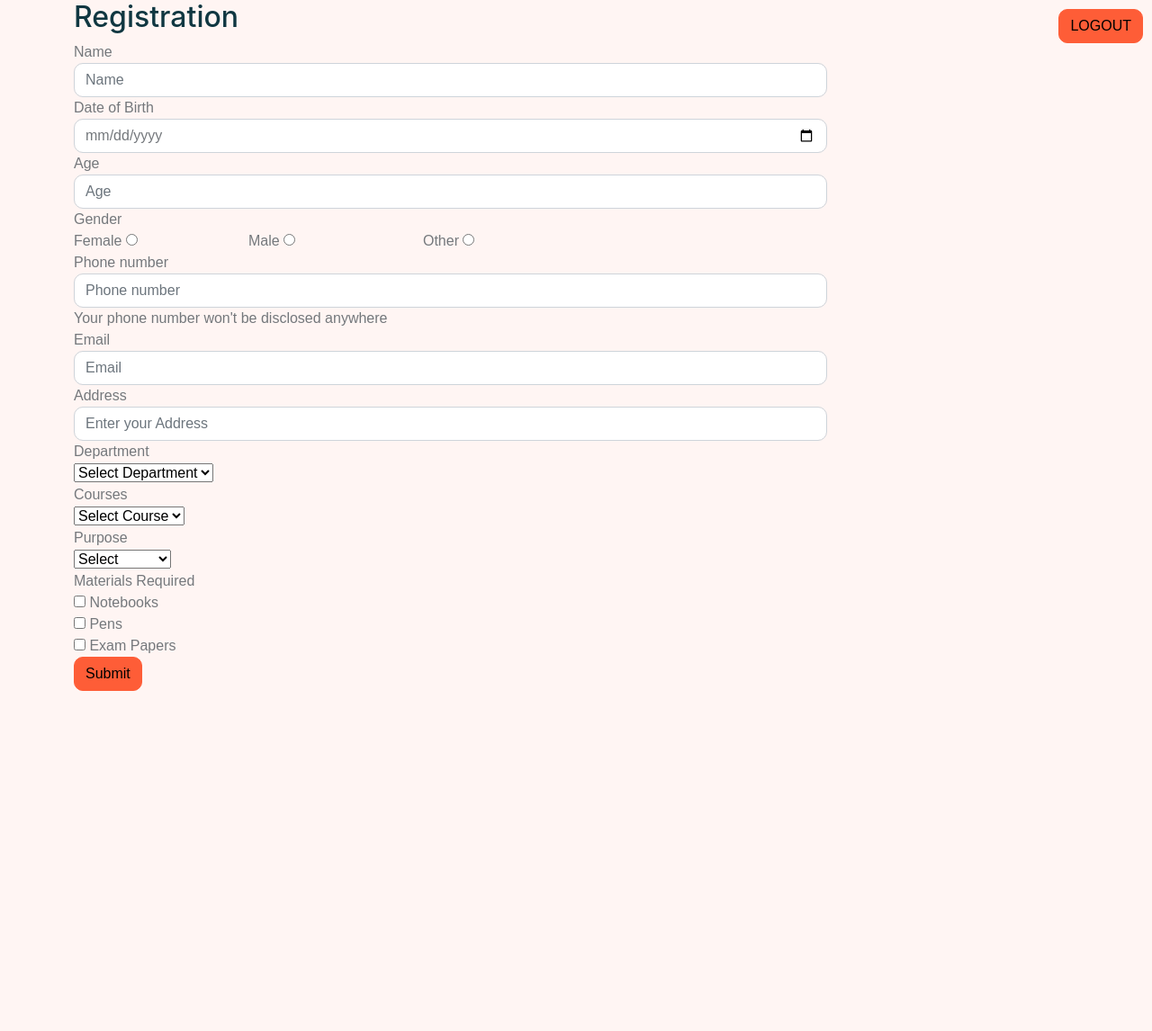
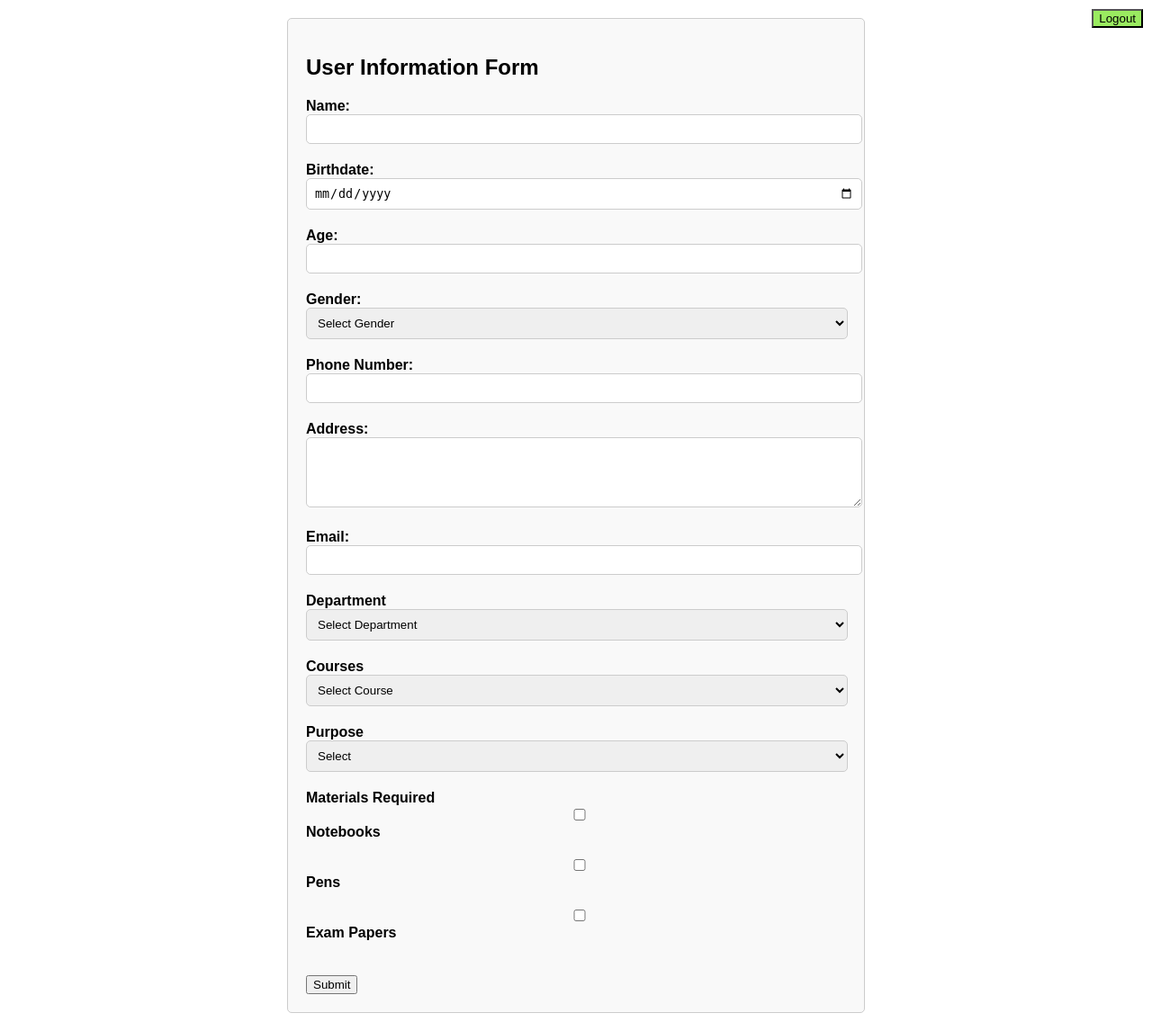
Before and after one commit to divyarnair/beckercollegeapp, a Django app: page /form in a window 1280 px wide. Shown: the whole page at 90% size. Before the commit the page ends 768 px from the top, so only its background shows below. Run offline with Django 4.2, Linux system fonts and the light colour scheme; some libraries are stand-ins or nearby versions.

Commit message:
Update form.html

```diff
--- a/templates/form.html
+++ b/templates/form.html
@@ -1,86 +1,97 @@
 {% load static %}
 <!DOCTYPE html>
-<html lang="en">
+<html lang="en" xmlns="http://www.w3.org/1999/html">
 <head>
     <meta charset="UTF-8">
-    <meta name="viewport" content="width=device-width, initial-scale=1">
-    <link rel="stylesheet" href="{% static 'css/style.css' %}">
-    <link href="{% static 'css/bootstrap.min.css' %}" rel="stylesheet">
-    <link href="https://fonts.googleapis.com/css2?family=Roboto:wght@100&display=swap" rel="stylesheet">
-    <script src="https://kit.fontawesome.com/1b99dd44bf.js" crossorigin="anonymous"></script>
-    <title>Title</title>
+    <meta name="viewport" content="width=device-width, initial-scale=1.0">
+    <title>User Information Form</title>
+    <style>
+        body {
+            font-family: Arial, sans-serif;
+            margin: 0;
+            padding: 0;
+        }
+        .container {
+            max-width: 600px;
+            margin: 20px auto;
+            padding: 20px;
+            border: 1px solid #ccc;
+            border-radius: 5px;
+            background-color: #f9f9f9;
+        }
+        .form-group {
+            margin-bottom: 20px;
+        }
+        .form-group label {
+            display: block;
+            font-weight: bold;
+        }
+        .form-group input, .form-group select, .form-group textarea {
+            width: 100%;
+            padding: 8px;
+            border: 1px solid #ccc;
+            border-radius: 5px;
+        }
+        .form-group select {
+            width: calc(100% + 2px); /* Adjusting width to include the border */
+        }
+        .form-group textarea {
+            resize: vertical;
+        }
+        .btn-submit, .btn-logout {
+            padding: 10px 20px;
+            border: none;
+            border-radius: 5px;
+            background-color: #007bff;
+            color: #fff;
+            cursor: pointer;
+        }
+        .btn-logout {
+            float: right;
+        }
+    </style>
 </head>
 <body>
+
 <div class="container">
-            <form action="submitted" method="POST" class="form-horizontal" role="form">
+    <h2>User Information Form</h2>
+    <form action="submitted" method="POST" class="form-horizontal" onsubmit="return validateForm()">
         {% csrf_token %}
-                <h2>Registration</h2>
         <div class="form-group">
-                    <label for="first_name" class="col-sm-3 control-label">Name</label>
-                    <div class="col-sm-9">
-                        <input type="text" id="first_name" placeholder="Name" class="form-control" name="Name">
-                    </div>
-                </div>
-
-                <div class="form-group">
-                    <label for="birthday" class="col-sm-3 control-label">Date of Birth</label>
-                    <div class="col-sm-9">
-                        <input type="date" id="birthday" class="form-control" name="birthDate">
-                    </div>
-                </div>
-
-                <div class="form-group">
-                    <label for="Age" class="col-sm-3 control-label">Age</label>
-                    <div class="col-sm-9">
-                        <input type="number" id="Age" placeholder="Age" class="form-control" name="Age">
-                    </div>
+            <label for="name">Name:</label>
+            <input type="text" id="name" name="name" required>
         </div>
         <div class="form-group">
-                    <label for="gender" class="control-label col-sm-3">Gender</label>
-                    <div class="col-sm-6">
-                        <div class="row">
-                            <div class="col-sm-4">
-                                <label class="radio-inline">Female</label>
-                                    <input type="radio" id="gender" value="Female" name="gender">
-
-                            </div>
-                            <div class="col-sm-4">
-                                <label class="radio-inline">Male</label>
-                                    <input type="radio" value="Male" name="gender">
-
-                            </div>
-                            <div class="col-sm-4">
-                                <label class="radio-inline">Other</label>
-                                    <input type="radio" value="Other" name="gender" >
-
-                            </div>
-                        </div>
-                    </div>
-                </div>
-
-                <div class="form-group">
-                    <label for="phoneNumber" class="col-sm-3 control-label">Phone number </label>
-                    <div class="col-sm-9">
-                        <input type="phoneNumber" id="phoneNumber" placeholder="Phone number" class="form-control" name="PhoneNumber">
-                        <span class="help-block">Your phone number won't be disclosed anywhere </span>
-                    </div>
+            <label for="birthdate">Birthdate:</label>
+            <input type="date" id="birthdate" name="birthdate" required>
         </div>
         <div class="form-group">
-                    <label for="email" class="col-sm-3 control-label">Email</label>
-                    <div class="col-sm-9">
-                        <input type="email" id="email" placeholder="Email" class="form-control" name= "email">
+            <label for="age">Age:</label>
+            <input type="number" id="age" name="age" required>
         </div>
+        <div class="form-group">
+            <label for="gender">Gender:</label>
+            <select id="gender" name="gender" required>
+                <option value="">Select Gender</option>
+                <option value="M">Male</option>
+                <option value="F">Female</option>
+                <option value="O">Other</option>
+            </select>
         </div>
-
         <div class="form-group">
-                    <label for="text" class="col-sm-3 control-label">Address </label>
-                    <div class="col-sm-9">
-                        <input type="address" id="text" placeholder="Enter your Address" class="form-control" name= "address">
+            <label for="phoneNumber">Phone Number:</label>
+            <input type="tel" id="phoneNumber" name="phoneNumber" required>
         </div>
+        <div class="form-group">
+            <label for="address">Address:</label>
+            <textarea id="address" name="address" rows="4" required></textarea>
         </div>
-
         <div class="form-group">
-                    <label for="text">Department</label>
+            <label for="email">Email:</label>
+            <input type="email" id="email" name="email" required>
+        </div>
+        <div class="form-group">
+                    <label for="departments">Department</label>
                     <div class="col-sm-9">
                         <select id="departments" onchange="updateCourses()">
                             <option value="">Select Department</option>
@@ -94,7 +105,7 @@
                 </div>
 
                 <div class="form-group">
-                    <label for="text">Courses</label>
+                    <label for="courses">Courses</label>
                     <div class="col-sm-9">
                         <select id="courses">
                             <option value="">Select Course</option>
@@ -103,7 +114,7 @@
                 </div>
 
                 <div class="form-group">
-                    <label for="text">Purpose</label>
+                    <label for="purpose">Purpose</label>
                     <div class="col-sm-9">
                         <select id="purpose">
                             <option value="">Select</option>
@@ -115,7 +126,7 @@
                 </div>
 
                <div class="form-group">
-                    <label for="text">Materials Required</label>
+                    <label for="materials">Materials Required</label>
                     <div class="col-sm-9">
                         <div id="materials">
                             <label><input type="checkbox" name="material" value="notebook"> Notebooks</label><br>
@@ -124,14 +135,11 @@
                         </div>
                     </div>
                 </div>
-                <a class="btn btn-primary btn-block" href="home" style="position: fixed; top: 10px; right: 10px;">LOGOUT</a>
-                <button type="submit" class="btn btn-primary btn-block">Submit</button>
-
-
+                <a href="home">
+                <button class="btn btn-primary btn-block" type="submit" style="position: fixed;top: 10px; right: 10px; background-color:#9aeb60">Logout</button></a>
+                <button  type="submit" class="btn btn-primary btn-block">Submit</button>
     </form>
 </div>
-<script src="{% static 'js/popper.min.js' %}"></script>
-<script src="{% static 'js/bootstrap.min.js' %}"></script>
     <script>
           function updateCourses() {
               var selectedDepartment = document.getElementById("departments").value;
@@ -162,6 +170,10 @@
                               coursesDropdown.innerHTML += '<option value="Fine Arts">Fine Arts</option>';
               }
           }
+
+
+
    </script>
+
 </body>
 </html>
```
Lines whose indentation alone changed are shown as unchanged.
